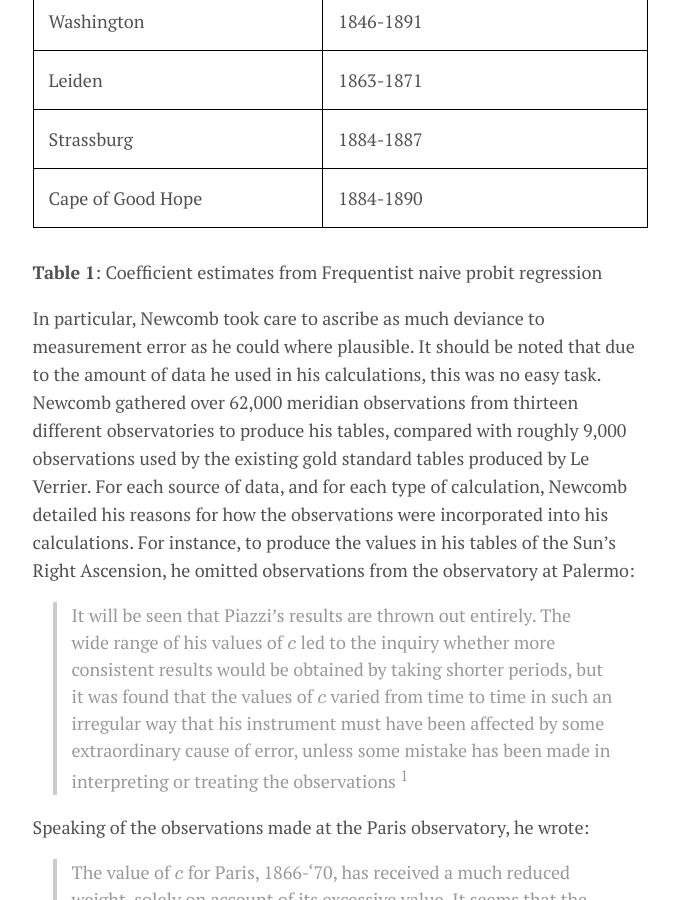
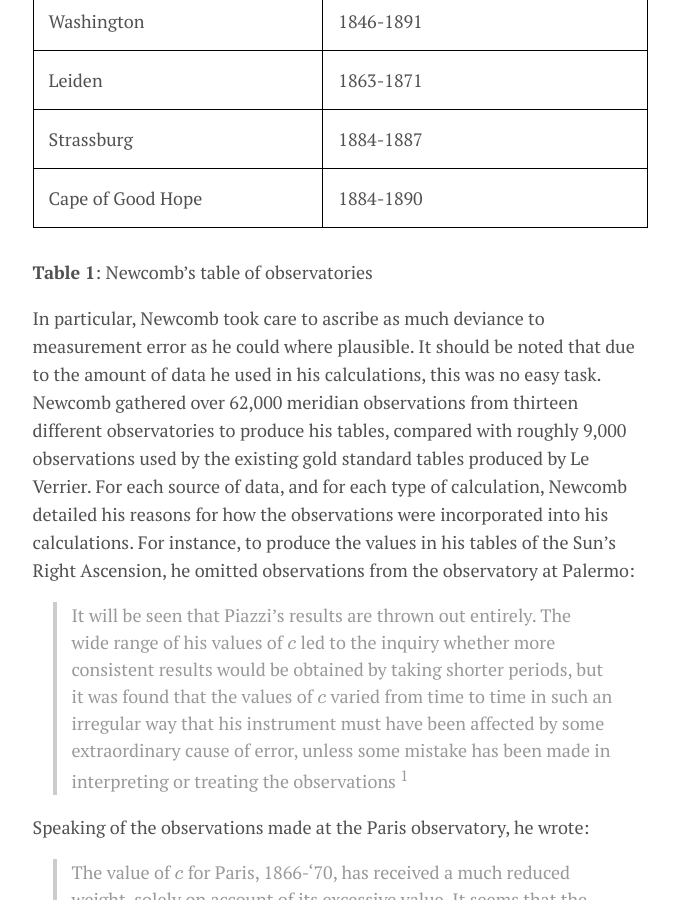
Before and after one commit to j-g-b/j-g-b.github.io, a Jekyll site: the page built from _posts/2019-06-30-newcomb.md, in a window 1280 px wide and 900 px high, scrolled down 2269 px. Shown: the whole window, without its empty margins (300-979 px from the left). Built offline with Jekyll 4.4.1, drawn with Linux system fonts in a browser that asks for light colours; formulas are drawn with MathJax 3.

Commit message:
fixed table caption

```diff
--- a/_posts/2019-06-30-newcomb.md
+++ b/_posts/2019-06-30-newcomb.md
@@ -34,7 +34,7 @@ The durability of Newcomb's calculations was due in large part to the fact that
 | Strassburg | 1884-1887 |
 | Cape of Good Hope | 1884-1890 |
 
-**Table 1**: Coefficient estimates from Frequentist naive probit regression
+**Table 1**: Newcomb's table of observatories
 
 In particular, Newcomb took care to ascribe as much deviance to measurement error as he could where plausible. It should be noted that due to the amount of data he used in his calculations, this was no easy task. Newcomb gathered over 62,000 meridian observations from thirteen different observatories to produce his tables, compared with roughly 9,000 observations used by the existing gold standard tables produced by Le Verrier. For each source of data, and for each type of calculation, Newcomb detailed his reasons for how the observations were incorporated into his calculations. For instance, to produce the values in his tables of the Sun's Right Ascension, he omitted observations from the observatory at Palermo:
 
```
